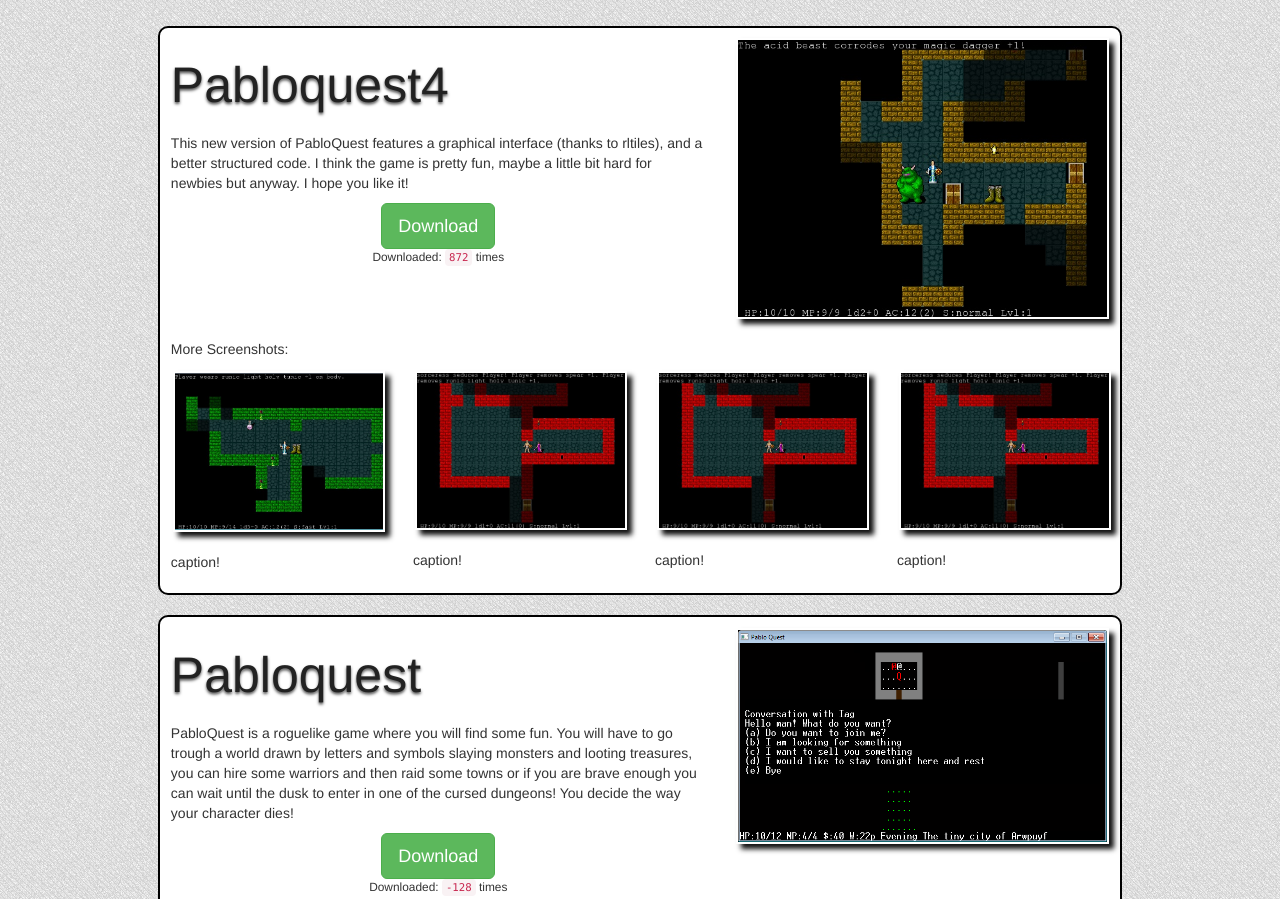
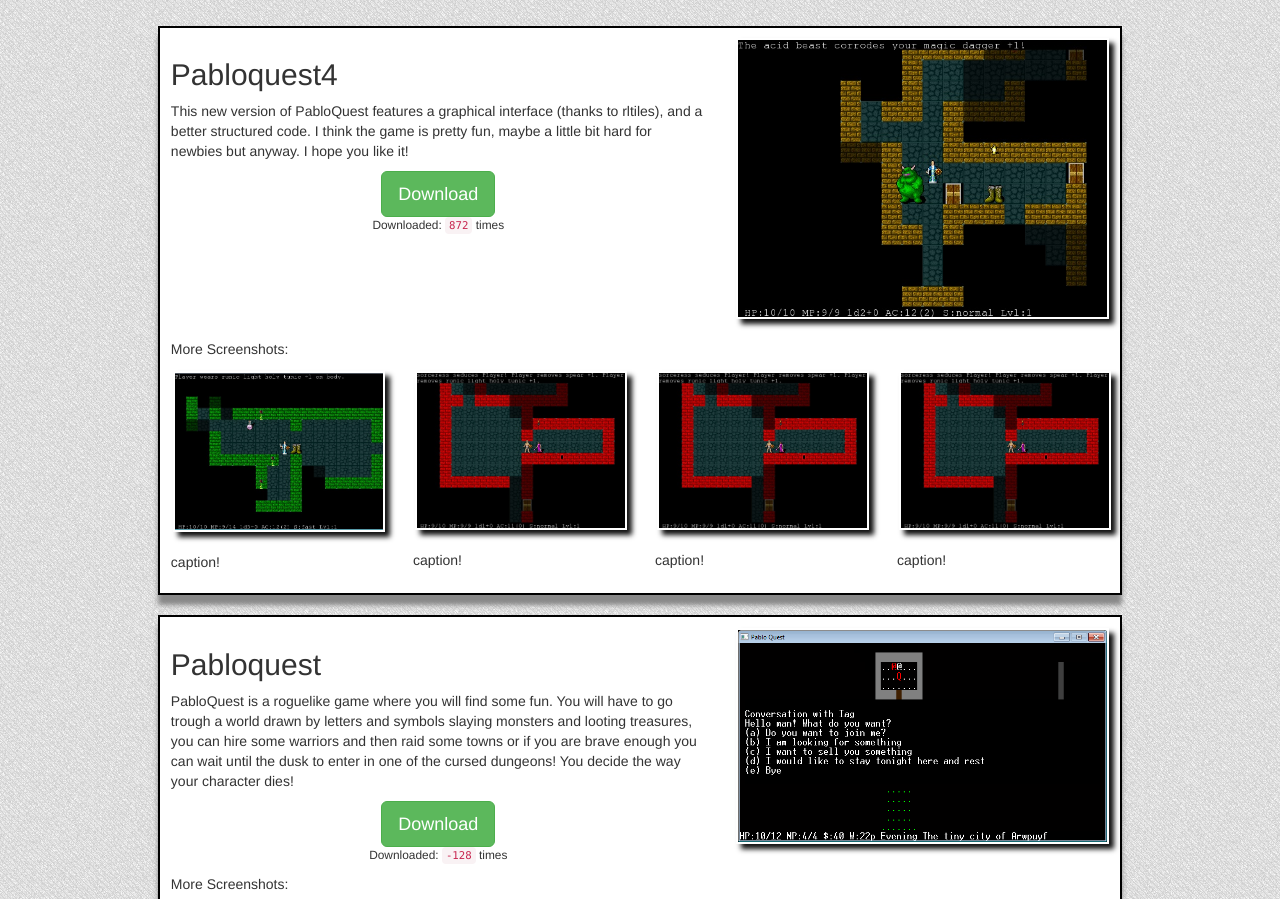
Before and after one commit to cebollinos11/pablopage, a plain HTML site: page index.html in a window 1280 px wide. Shown: the top 899 px of the page. Drawn offline with nearby package versions, Linux system fonts and the light colour scheme.

Commit message:
removed rounded borders and added boxshadow to main game entries

```diff
--- a/index.html
+++ b/index.html
@@ -21,8 +21,8 @@
 		<div ng-controller="GamesCtrl">
 		  <div ng-repeat = "game in GameList" class="gameEntry">
 		  <div class="row">
-		    <div class="col-sm-7"  >
-		    <h1 ng-bind="game.name" class="text-capitalize"></h1>
+		    <div class="col-sm-7 "  >
+		    <h2 ng-bind="game.name" class="text-capitalize"></h2>
 			<p ng-bind="game.info"></p>
 			<div class="text-center">
 			<a target="_blank" href="{{getlink(game)}}">
--- a/layout.css
+++ b/layout.css
@@ -60,7 +60,7 @@ div{
     margin: 0 auto;
     margin-bottom: 20px;
     border: 2px solid black;
-    border-radius: 10px;
+    box-shadow: 0px 10px 5px #888888;
 
 
 }
```
Also changed, not shown: imageEfects.css (line endings or trailing spaces).
